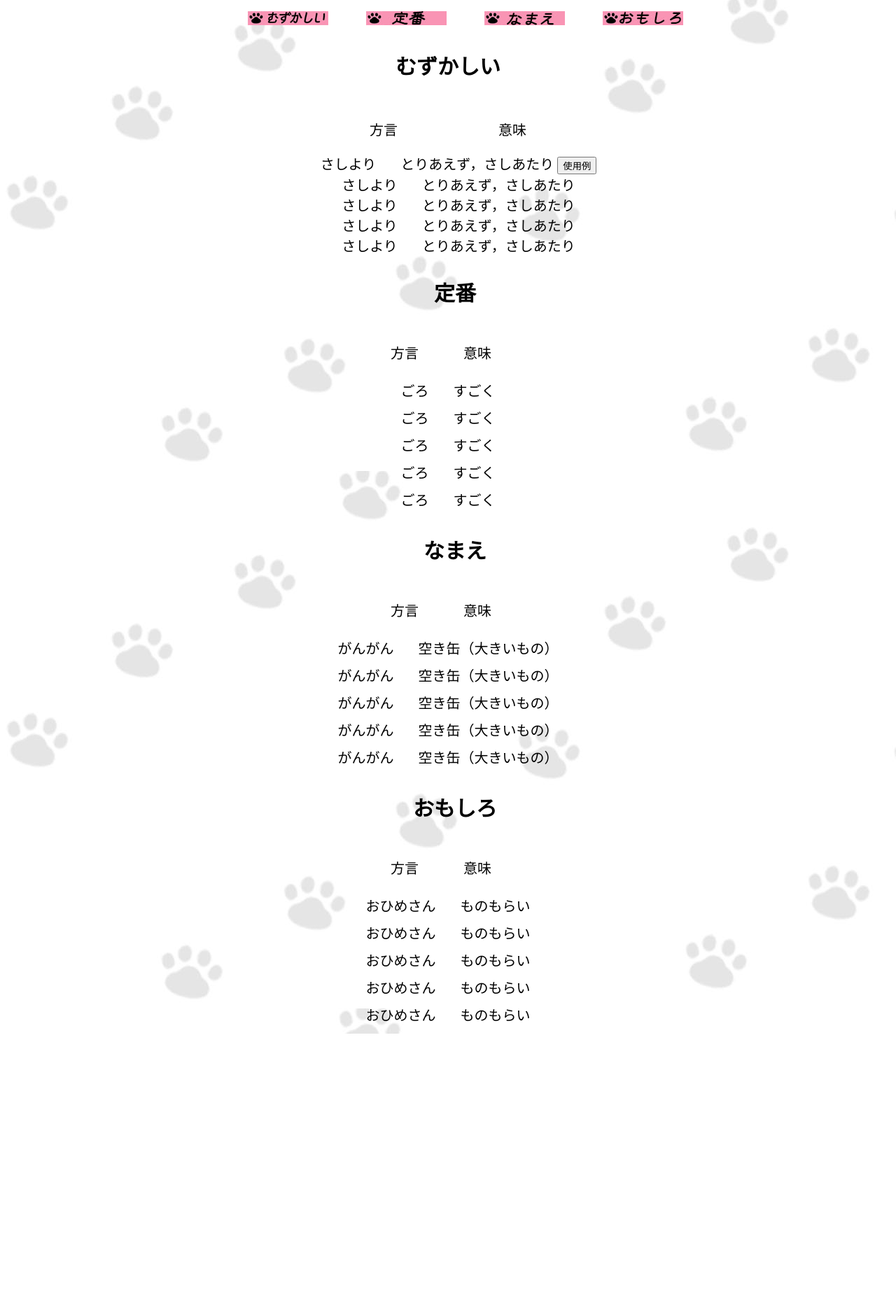
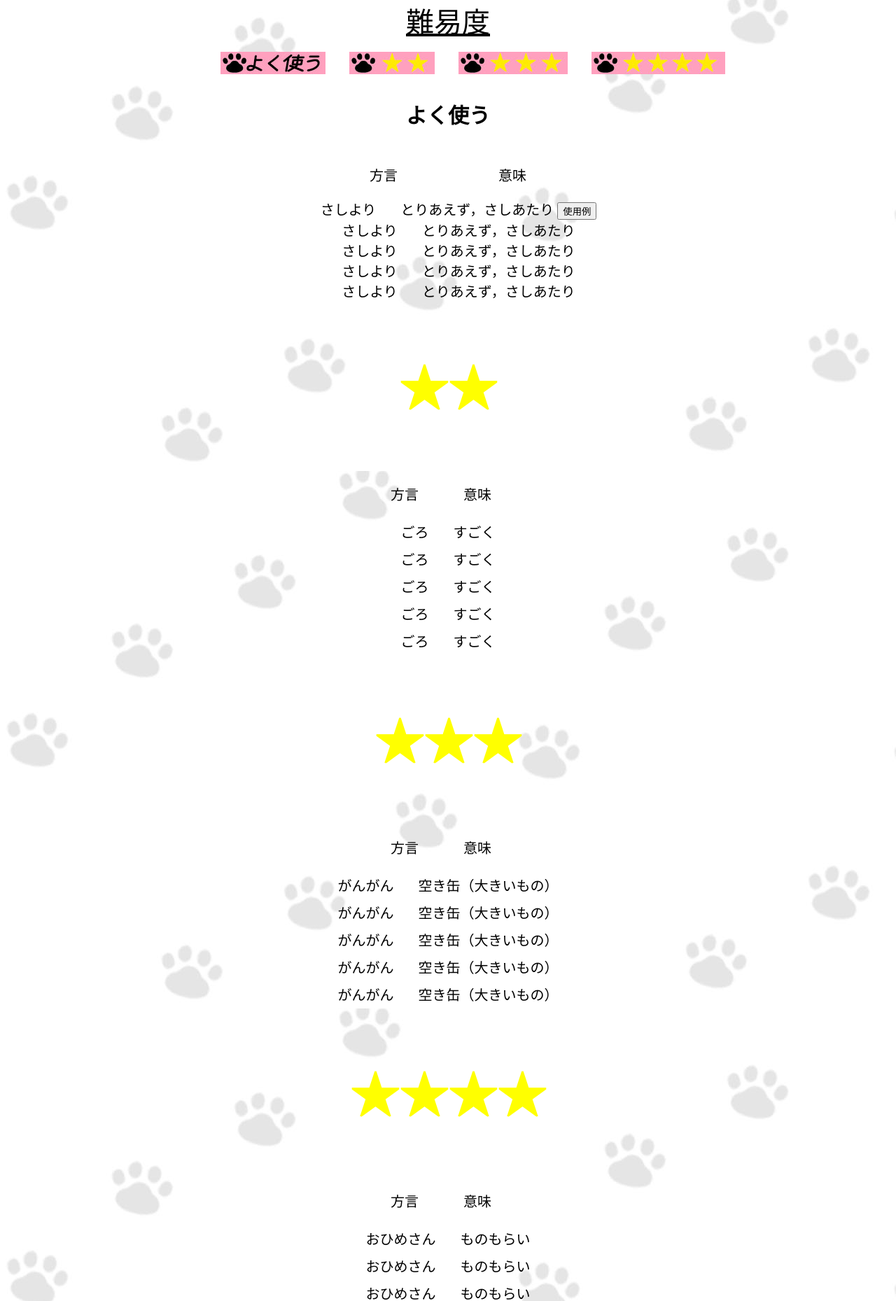
Before and after one commit to kaaa43246y/sotsugyouseisaku, a Flask app: page /index in a window 1280 px wide. Shown: the part 95-1954 px from the top of the page at 70% size. Before the commit the page ends 1572 px from the top, so only its background shows below. Run offline with Flask 2, Linux system fonts and the light colour scheme; data comes from the database, SQL or seed files in the repository; some libraries are stand-ins or nearby versions.

Commit message:
カテゴリー変更　差し替え

```diff
--- a/static/css/style_sp.css
+++ b/static/css/style_sp.css
@@ -22,14 +22,17 @@ header {
     text-align: center;
 }
 
+.under {
+    text-decoration: underline;
+    font-size: 40px;
+}
+
 ul a{
     text-align: center;
-    padding-right: 20px;
 }
 
 #sec1 h1{
     font-size: 30px;
-    padding-bottom: 5px;
 }
 
 #sec1 .flex p{
@@ -51,8 +54,9 @@ ul a{
 }
 
 #sec2 h1{
-    padding-left: 20px;
-    font-size: 30px;
+    text-align: center;
+    font-size: 70px;
+    color: yellow;
 }
 
 #sec2 .flex p{
@@ -68,8 +72,9 @@ ul a{
 }
 
 #sec3 .flex h1{
-    padding-left: 20px;
-    font-size: 30px;
+    text-align: center;
+    font-size: 70px;
+    color: yellow;
 }
 
 #sec3 .flex p{
@@ -85,8 +90,9 @@ ul a{
 }
 
 #sec4 .flex h1{
-    padding-left: 20px;
-    font-size: 30px;
+    text-align: center;
+    font-size: 70px;
+    color: yellow;
 }
 
 #sec4 .flex p{
--- a/templates/index.html
+++ b/templates/index.html
@@ -19,17 +19,19 @@
         </div>
     </header>
 
+    <span class="under">難易度</span>
+
      <ul>
-        <a href="#sec1" id="menu-sec1"><img src="../static/img/むずかしい.jpg" alt="むずかしい"></a>
-         <a href="#sec2" id="menu-sec2"><img src="../static/img/定番.jpg" alt="定番"></a>
-         <a href="#sec3" id="menu-sec3"><img src="../static/img/なまえ.jpg" alt="なまえ"></a>
-         <a href="#sec4" id="menu-sec4"><img src="../static/img/おもしろ.jpg" alt="おもしろ"></a>
+        <a href="#sec1" id="menu-sec1"><img src="../static/img/よく使う.jpg" alt="よく使う"></a>
+         <a href="#sec2" id="menu-sec2"><img src="../static/img/難易度2.jpg" alt="難易度2"></a>
+         <a href="#sec3" id="menu-sec3"><img src="../static/img/難易度3.jpg" alt="難易度3"></a>
+         <a href="#sec4" id="menu-sec4"><img src="../static/img/難易度4.jpg" alt="難易度4"></a>
      </ul>
 
     <article>
         <section id="sec1">
             <div class="flex">
-                <h1>むずかしい</h1>
+                <h1>よく使う</h1>
                 <p>方言</p>
                 <p>意味</p>
 
@@ -83,7 +85,7 @@
 
         <section id="sec2">
             <div class="flex">
-                <h1>定番</h1>
+                <h1>★★</h1>
                 <p>方言</p>
                 <p>意味</p>
             </div>
@@ -119,7 +121,7 @@
 
            <section id="sec3">
                 <div class="flex">
-                    <h1>なまえ</h1>
+                    <h1>★★★</h1>
                     <p>方言</p>
                     <p>意味</p>
                 </div>
@@ -154,7 +156,7 @@
 
            <section id="sec4">
                 <div class="flex">
-                    <h1>おもしろ</h1>
+                    <h1>★★★★</h1>
                     <p>方言</p>
                     <p>意味</p>
                 </div>
```
Also changed, not shown: static/img/よく使う.jpg (added), static/img/難易度2.jpg (added), static/img/難易度3.jpg (added), static/img/難易度4.jpg (added).
